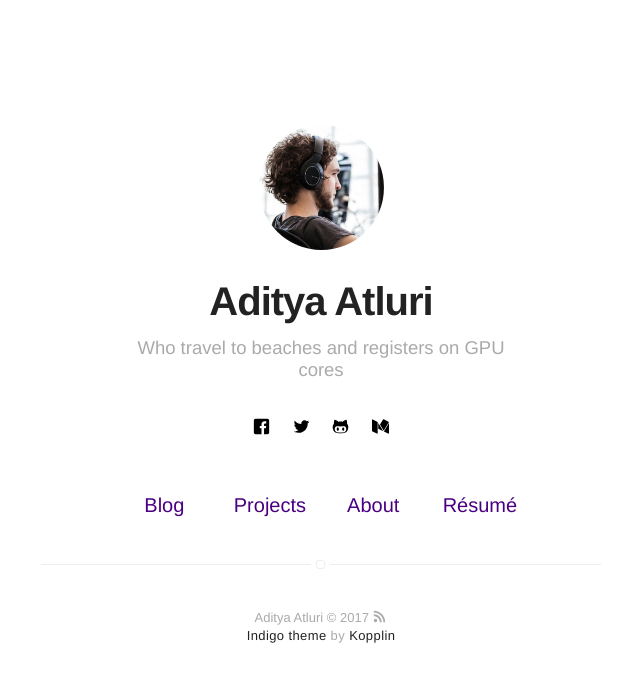
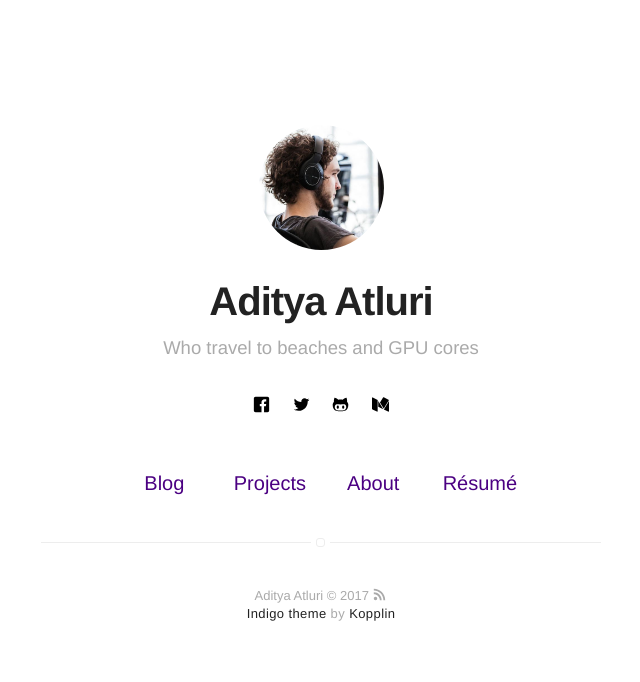
Before and after one commit to adityaatluri/adityaatluri.github.io, a Jekyll site: the page built from index.html, in a window 1280 px wide. Shown: the top 682 px of the page, without its empty margins (319-959 px from the left). Built offline with Jekyll 4.4.1, drawn with Linux system fonts in a browser that asks for light colours.

Commit message:
changed title

```diff
--- a/_config.yml
+++ b/_config.yml
@@ -1,6 +1,6 @@
 # main text of home
 name: Aditya Atluri
-bio: Who travel to beaches and registers on GPU cores
+bio: Who travel to beaches and GPU cores
 
 # twitter summary info
 description: A blog about GPUs
```
